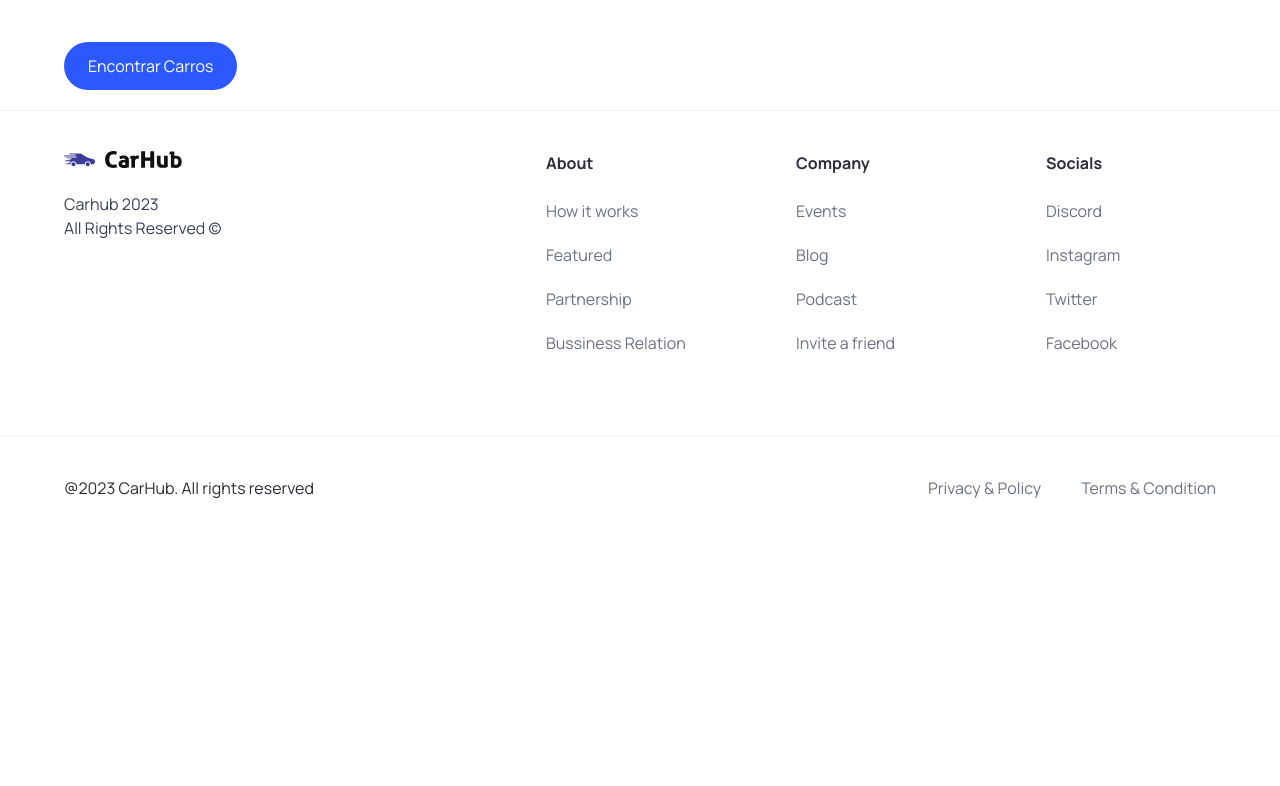
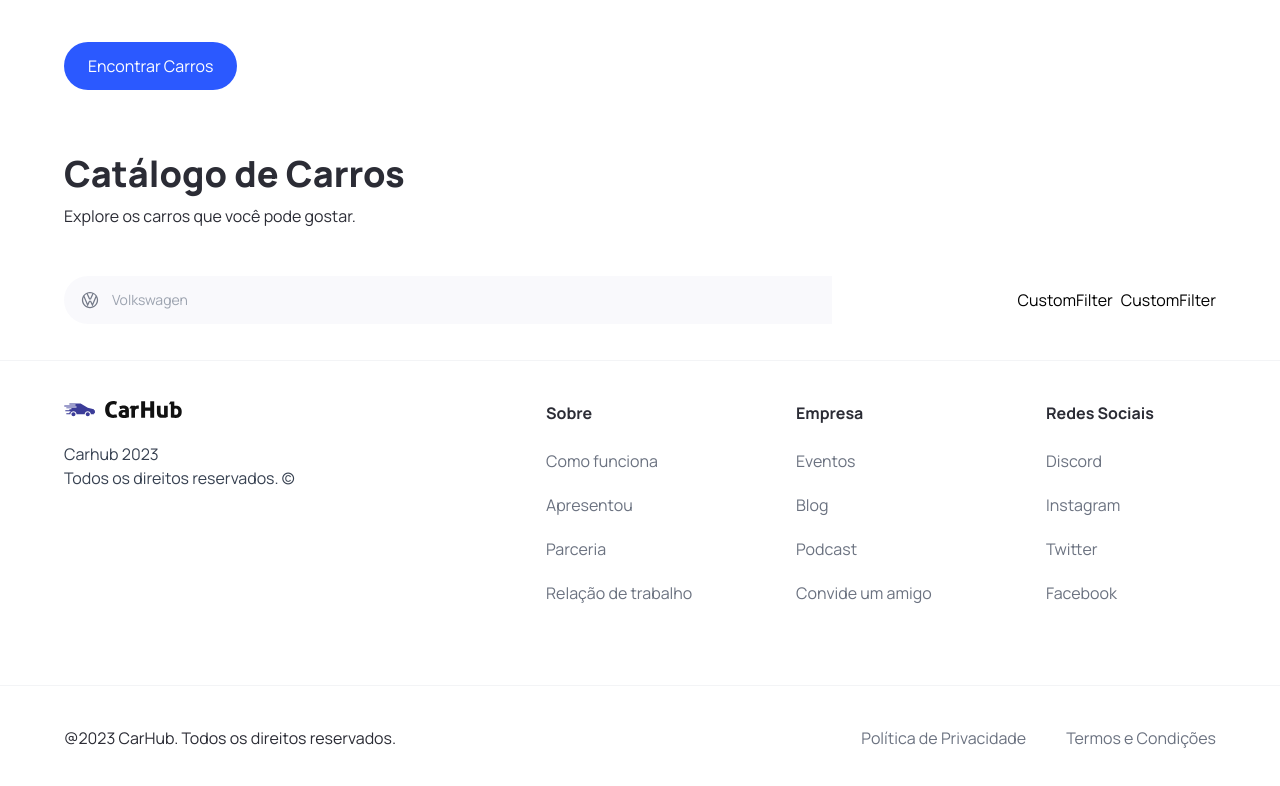
Before and after one commit to pecinallib/Carros-NextJs-13, a Next.js app: page / in a window 1280 px wide. Shown: the part 860-1646 px from the top of the page. Before the commit the page ends 1400 px from the top, so only its background shows below. Built offline with nearby package versions, Linux system fonts and the light colour scheme.

Commit message:
Catálogo de carros sendo adicionado

```diff
--- a/app/page.tsx
+++ b/app/page.tsx
@@ -1,11 +1,27 @@
 import Image from 'next/image'
 
-import { Hero } from '@/components'
+import { Hero, SearchBar, CustomFilter } from '@/components'
 
 export default function Home() {
   return (
     <main className="overflow-hidden">
       <Hero />
+
+      <div className='mt-12 padding-x padding-y max-width' id='discover'>
+        <div className='home__text-container'>
+          <h1 className='text-4xl font-extrabold'>Catálogo de Carros</h1>
+          <p>Explore os carros que você pode gostar.</p>
+        </div>
+
+        <div className='home__filters'>
+          <SearchBar />
+
+          <div className='home__filter-container'>
+            <CustomFilter title='Combustível' />
+            <CustomFilter title='Ano' />
+          </div>
+        </div>
+      </div>
     </main>
   )
 }
--- /dev/null
+++ b/components/CustomFilter.tsx
@@ -0,0 +1,9 @@
+import React from 'react'
+
+const CustomFilter = () => {
+  return (
+    <div>CustomFilter</div>
+  )
+}
+
+export default CustomFilter
--- a/components/Footer.tsx
+++ b/components/Footer.tsx
@@ -10,7 +10,7 @@
         <Image src='/logo.svg' alt='logo' width={118} height={18} className='object-contain' />
         <p className='text-base text-gray-700'>
           Carhub 2023 <br />
-          All Rights Reserved &copy;
+          Todos os direitos reservados. &copy;
         </p>
       </div>
 
@@ -35,14 +35,14 @@
     </div>
 
     <div className='flex justify-between items-center flex-wrap mt-10 border-t border-gray-100 sm:px-16 px-6 py-10'>
-      <p>@2023 CarHub. All rights reserved</p>
+      <p>@2023 CarHub. Todos os direitos reservados.</p>
 
       <div className="footer__copyrights-link">
         <Link href="/" className="text-gray-500">
-          Privacy & Policy
+        Política de Privacidade
         </Link>
         <Link href="/" className="text-gray-500">
-          Terms & Condition
+          Termos e Condições
         </Link>
       </div>
     </div>
--- a/components/Hero.tsx
+++ b/components/Hero.tsx
@@ -12,9 +12,8 @@
     <div className="hero">
       <div className="flex-1 pt-36 padding-x">
         <h1 className="hero__title">
-        Encontre, reserve ou alugue um carro - de forma rápida e fácil!
+        Encontre, reserve ou alugue um carro de forma rápida e fácil!
         </h1>
-
         <p className="hero__subtitle">
         Simplifique sua experiência de aluguel de carros com nosso processo de reserva sem esforço.
         </p>
@@ -30,9 +29,9 @@
         <div className="hero__image">
           <Image  src="/hero.png" alt="hero"
           fill className="object-contain"/>
+        </div>
 
-          <div className="hero__image-overlay" />
-        </div>
+        <div className="hero__image-overlay" />
       </div>
     </div>
   )
--- /dev/null
+++ b/components/SearchBar.tsx
@@ -0,0 +1,24 @@
+"use client"
+
+import { useState } from "react"
+
+import {SearchManufacturer} from "./"
+
+const SearchBar = () => {
+ const [manufacturer, setManufacturer] = useState('')
+
+  const handleSearch = () => {}
+
+  return (
+    <form className='searchbar' onSubmit={handleSearch}>
+      <div className="searchbar__item">
+        <SearchManufacturer
+          manufacturer={manufacturer}
+          setManufacturer={setManufacturer}
+        />
+      </div>
+    </form>
+  )
+}
+
+export default SearchBar
--- /dev/null
+++ b/components/SearchManufacturer.tsx
@@ -0,0 +1,62 @@
+"use client";
+
+import { useState, Fragment } from 'react';
+import Image from 'next/image';
+
+import { Combobox, Transition } from '@headlessui/react'
+
+import { manufacturers } from '@/constants';
+import { SearchManufacturerProps } from '@/types'
+
+const SearchManufacturer = ({manufacturer, setManufacturer} : SearchManufacturerProps) => {
+  const [query, setQuery] = useState('')
+
+  const filteredManufacturers =
+  query=== ""
+    ? manufacturers
+    : manufacturers.filter((item) => (
+    item.toLocaleLowerCase()
+    .replace(/\s+/g, "")
+    .includes(query.toLocaleLowerCase().replace(/\s+/g, ""))
+  ))
+
+  return (
+    <div className='search-manufacturer'>
+      <Combobox>
+        <div className='relative w-full'>
+          <Combobox.Button className='absolute top-[14px]'>
+            <Image
+              src='/car-logo.svg'
+              width={20}
+              height={20}
+              className='ml-4'
+              alt='Carro Logo'
+            />
+          </Combobox.Button>
+
+          <Combobox.Input
+            className="search-manufacturer__input"
+            placeholder='Volkswagen'
+            displayValue={(manufacturer: string) =>
+            manufacturer}
+            onChange={(e) => setQuery(e.target.value)}
+          />
+
+          <Transition
+          as={Fragment}
+          leave='transition ease-in duration-100'
+          leaveFrom="opacity-100"
+          leaveTo="opacity-100"
+          afterLeave={() => setQuery('')}
+          >
+            <Combobox.Options>
+
+            </Combobox.Options>
+          </Transition>
+        </div>
+      </Combobox>
+    </div>
+  )
+}
+
+export default SearchManufacturer
--- a/constants/index.ts
+++ b/constants/index.ts
@@ -72,25 +72,25 @@
 
 export const footerLinks = [
   {
-    title: "About",
+    title: "Sobre",
     links: [
-      { title: "How it works", url: "/" },
-      { title: "Featured", url: "/" },
-      { title: "Partnership", url: "/" },
-      { title: "Bussiness Relation", url: "/" },
+      { title: "Como funciona", url: "/" },
+      { title: "Apresentou", url: "/" },
+      { title: "Parceria", url: "/" },
+      { title: "Relação de trabalho", url: "/" },
     ],
   },
   {
-    title: "Company",
+    title: "Empresa",
     links: [
-      { title: "Events", url: "/" },
+      { title: "Eventos", url: "/" },
       { title: "Blog", url: "/" },
       { title: "Podcast", url: "/" },
-      { title: "Invite a friend", url: "/" },
+      { title: "Convide um amigo", url: "/" },
     ],
   },
   {
-    title: "Socials",
+    title: "Redes Sociais",
     links: [
       { title: "Discord", url: "/" },
       { title: "Instagram", url: "/" },
--- a/package.json
+++ b/package.json
@@ -9,6 +9,7 @@
     "lint": "next lint"
   },
   "dependencies": {
+    "@headlessui/react": "^1.7.15",
     "@types/node": "20.3.1",
     "@types/react": "18.2.12",
     "@types/react-dom": "18.2.5",
--- a/types/index.ts
+++ b/types/index.ts
@@ -7,3 +7,8 @@
   MouseEventHandler<HTMLButtonElement>;
   btnType?: "button" | "submit";
 }
+
+export interface SearchManufacturerProps {
+  manufacturer: string;
+  setManufacturer: (manufacturer: string) => void;
+}
```
Also changed, not shown: components/index.ts (+7 -1 lines), 1 other file (tests, documents, lock files or other folders).
